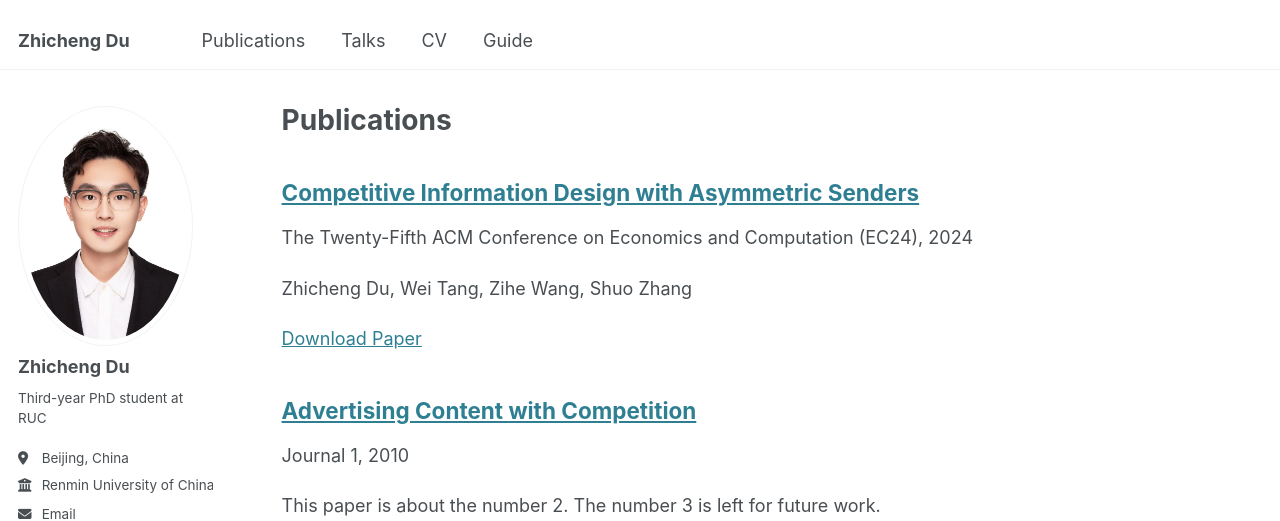
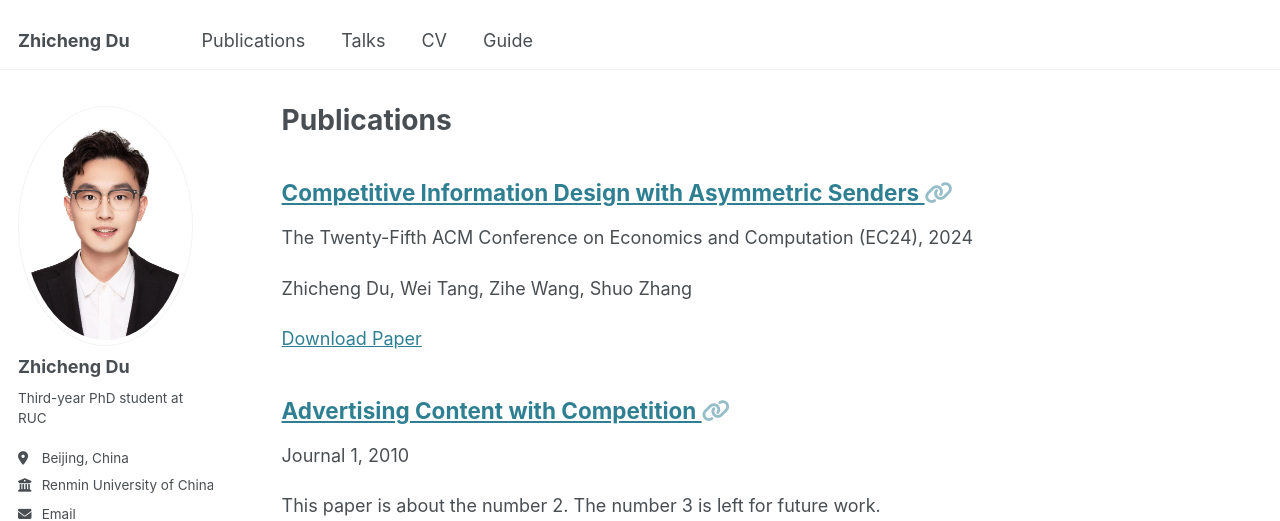
Before and after one commit to DUABC/zhichengdu, a Jekyll site: the page built from _pages/publications.html, in a window 1280 px wide. Shown: the top 521 px of the page. Built offline with Jekyll 4.4.1, drawn with Linux system fonts in a browser that asks for light colours; some web fonts are replaced.

Commit message:
Update archive-single.html

```diff
--- a/_includes/archive-single.html
+++ b/_includes/archive-single.html
@@ -25,10 +25,22 @@
           alt="">
       </div>
     {% endif %}
-
+<!--
     <h2 class="archive__item-title" itemprop="headline">
       {% if post.link %}
         <a href="{{ post.link }}">{{ title }}</a> <a href="{{ base_path }}{{ post.url }}" rel="permalink"><i class="fa fa-link" aria-hidden="true" title="permalink"></i><span class="sr-only">Permalink</span></a>
+      {% else %}
+        <a href="{{ base_path }}{{ post.url }}" rel="permalink">{{ title }}</a>
+      {% endif %}
+    </h2> -->
+
+    <h2 class="archive__item-title" itemprop="headline">
+      {% if post.paperurl %}
+        <a href="{{ post.paperurl }}" target="_blank">{{ title }}</a>
+        <a href="{{ base_path }}{{ post.url }}" rel="permalink">
+          <i class="fa fa-link" aria-hidden="true" title="permalink"></i>
+          <span class="sr-only">Permalink</span>
+        </a>
       {% else %}
         <a href="{{ base_path }}{{ post.url }}" rel="permalink">{{ title }}</a>
       {% endif %}
```
